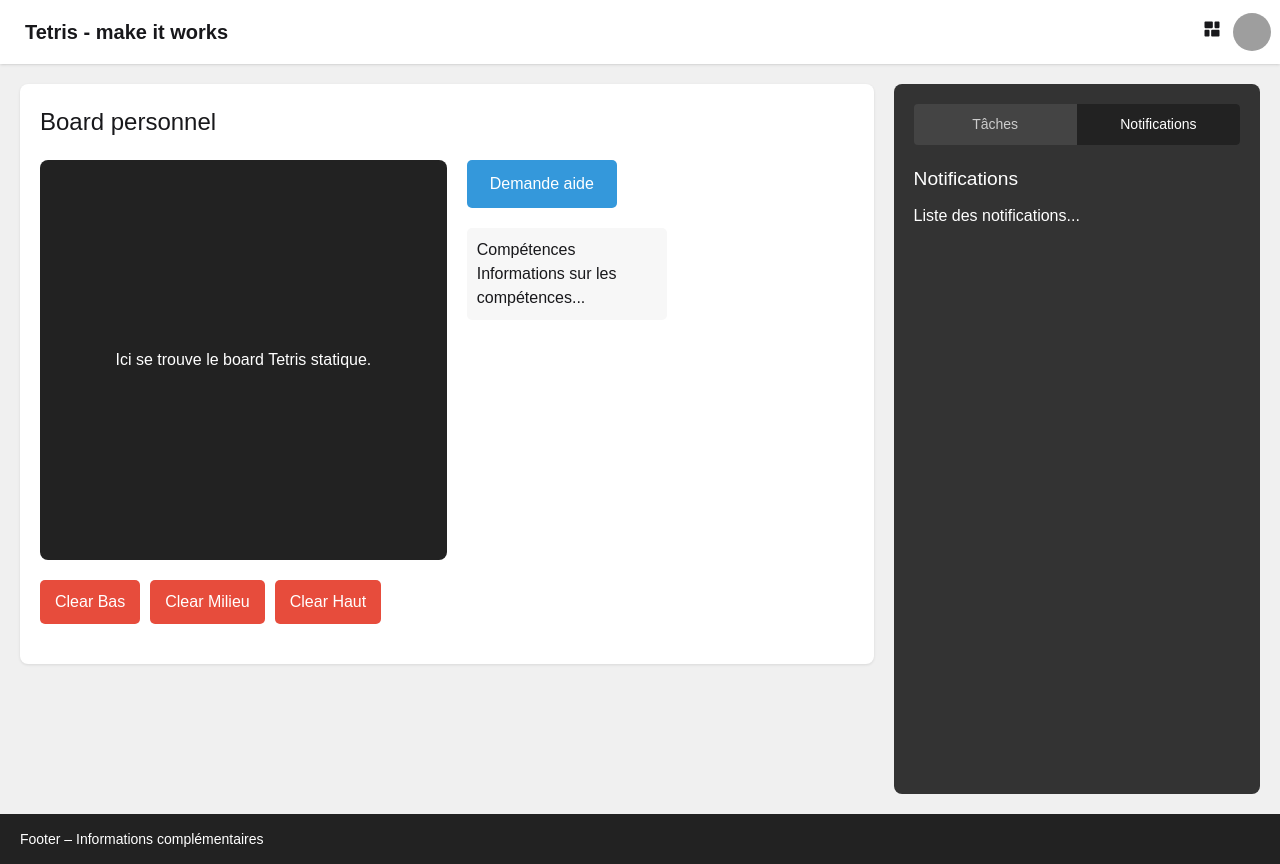
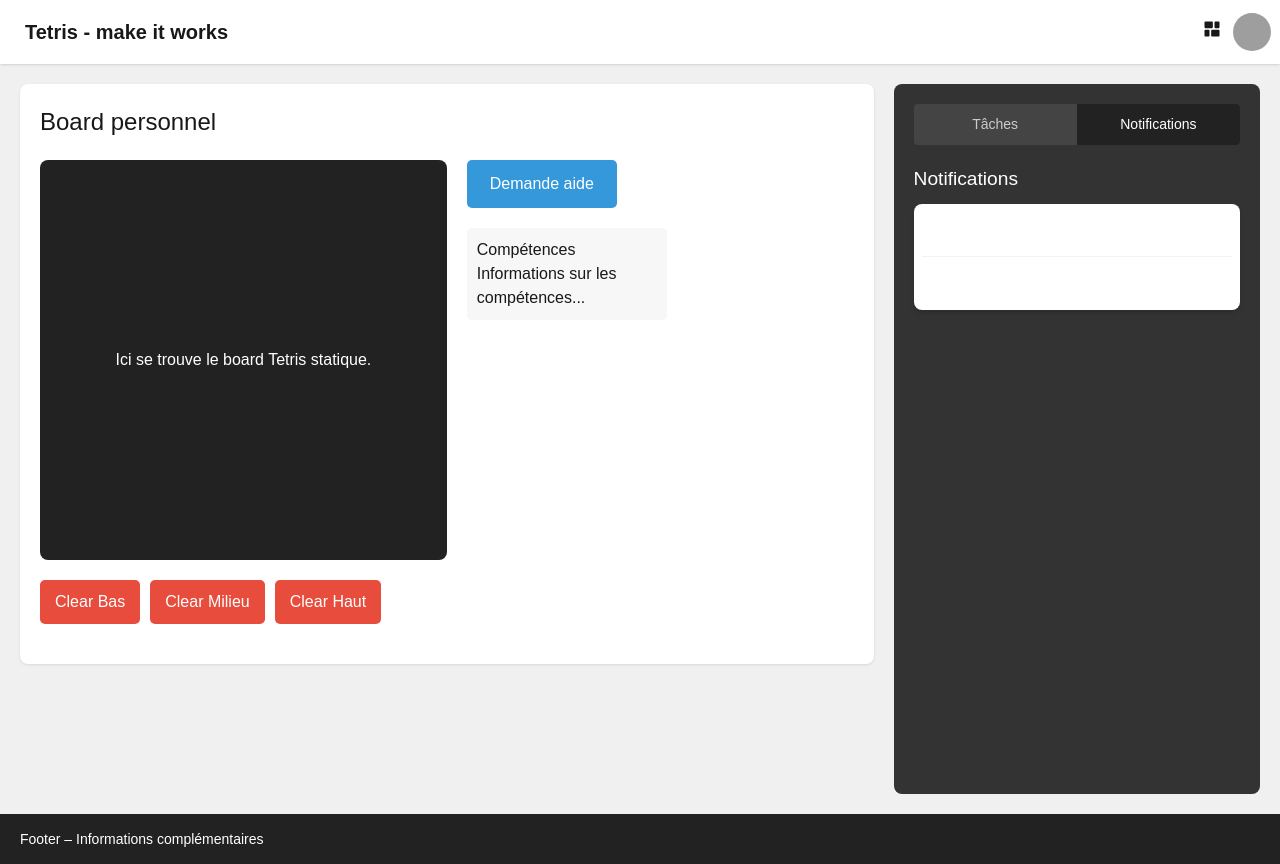
Before and after one commit to Clarence1208/Tetris-MakeItWork-FRONT, a React (Vite) app: page / in a window 1280 px wide. Both pictures are taken after a click on the element "Notifications". Built offline with nearby package versions, Linux system fonts and the light colour scheme; grey boxes are pictures that could not be loaded.

Commit message:
adding notifications list

```diff
--- /dev/null
+++ b/src/components/NotificationsList.tsx
@@ -0,0 +1,36 @@
+import {RiFlag2Line} from "react-icons/ri";
+
+type NotificationListProps = {
+    notifications: FlagNotification[];
+}
+export type FlagNotification = {
+    id: number;
+    title: string;
+    message: string;
+}
+
+export default function NotificationsList({notifications}: NotificationListProps) {
+
+    return (
+        <div id="notifications-list" className="list bg-base-100 rounded-box shadow-md">
+            {notifications.map((notification) => (
+               <Notification key={notification.id} notification={notification} />
+            ))}
+        </div>
+    )
+}
+
+type NotificationProps = {
+    notification: FlagNotification;
+}
+
+export function Notification({notification}: NotificationProps) {
+
+    return (
+        <div className="list-row">
+            <div>{notification.title}</div>
+            <div>{notification.message}</div>
+            <RiFlag2Line />
+        </div>
+    )
+}
--- a/src/pages/home/Homepage.tsx
+++ b/src/pages/home/Homepage.tsx
@@ -1,9 +1,16 @@
 import { useState } from "react";
 import "./homepage.css";
+import NotificationsList, {FlagNotification} from "../../components/NotificationsList.tsx";
 
+const initFlagNotifications = {
+  id: 2,
+  title: "NestJS",
+  message: "A user asked for your HELP",
+}
 function Homepage() {
   const [selectedTab, setSelectedTab] = useState<"tasks" | "notifications">("tasks");
 
+  const [notifications, setNotifications] = useState<FlagNotification[]>([initFlagNotifications, initFlagNotifications]);
   return (
     <div className="page-container">
       <main className="main-layout">
@@ -62,7 +69,7 @@ function Homepage() {
           ) : (
             <div className="notifications">
               <h2>Notifications</h2>
-              <p>Liste des notifications...</p>
+              <NotificationsList notifications={notifications} />
             </div>
           )}
         </aside>
```
